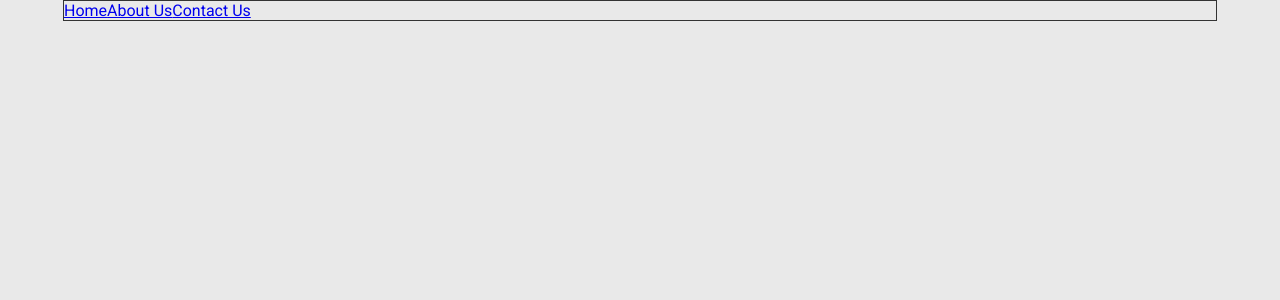
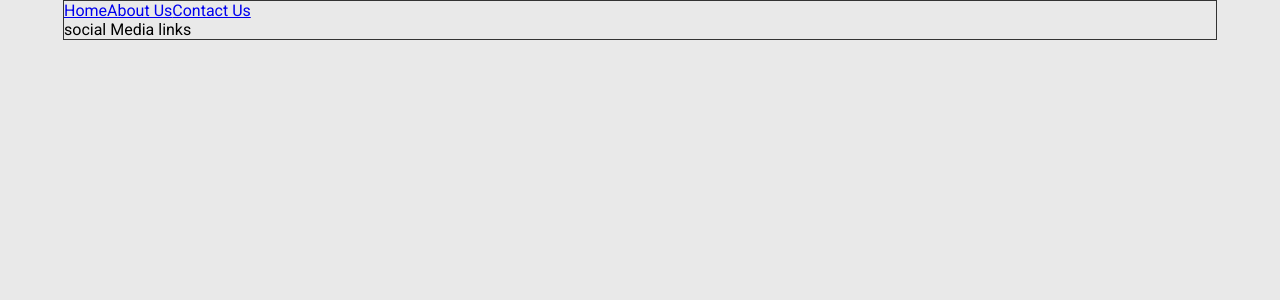
Before and after one commit to edivya/fashion-app, a React (Create React App) app: page / in a window 1280 px wide. Shown: the top 300 px of the page. Built offline with nearby package versions, Linux system fonts and the light colour scheme.

Commit message:
added anchor tag page

```diff
--- a/src/containers/Header/index.js
+++ b/src/containers/Header/index.js
@@ -1,12 +1,15 @@
 import React from "react";
 const Header = (props)=> {
     return(
-        <header>
-            <nav>
+        <header className="header">
+            <nav className="headerMenu">
                 <a href= "#">Home</a>
                 <a href= "#">About Us</a>
                 <a href= "#">Contact Us</a>
             </nav>
+            <div>
+                social Media links
+            </div>
         </header>
     )
 }
```
